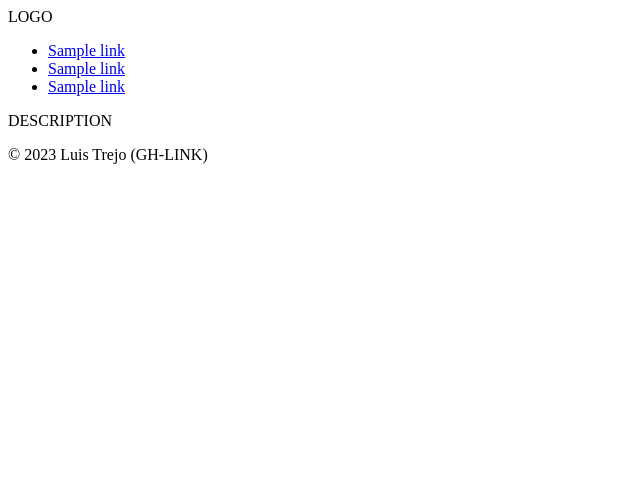
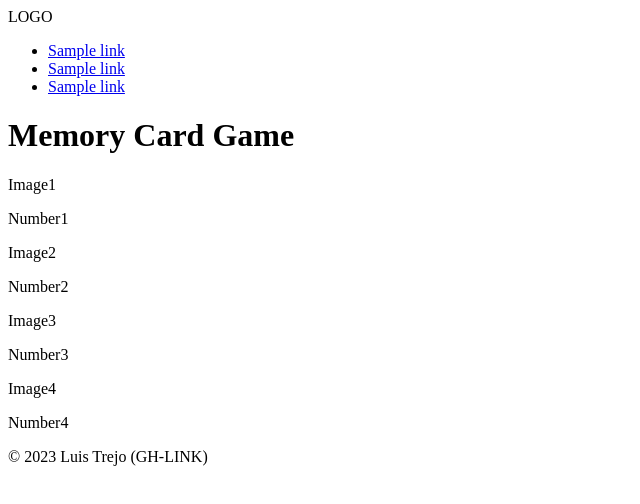
Before and after one commit to TrejoLuis/memory-game, a React (Create React App) app: page / in a window 1280 px wide. Shown: the top 504 px of the page, without its empty margins (0-640 px from the left). Built offline with nearby package versions, Linux system fonts and the light colour scheme.

Commit message:
chore: add dumb data

```diff
--- /dev/null
+++ b/src/components/CardContainer.jsx
@@ -0,0 +1,28 @@
+import React from 'react'
+
+export default function CardContainer ({ data }) {
+  console.log(data)
+
+  const cards = data.map(card =>
+    <Card
+      id={card.id}
+      image={card.image}
+      description={card.description}
+    />
+  )
+
+  return (
+    <div className="card-container">
+      {cards}
+    </div>
+  )
+}
+
+function Card ({ id, image, description }) {
+  return (
+      <div className="card" key={id}>
+        <div className="card-image">{image}</div>
+        <p className="card-description">{description}</p>
+      </div>
+  )
+}
--- a/src/components/Main.jsx
+++ b/src/components/Main.jsx
@@ -1,11 +1,38 @@
-import React from 'react'
+import React, { useState } from 'react'
+import CardContainer from './CardContainer'
+
+const dataIn = [
+  {
+    id: 1,
+    image: 'Image1',
+    description: 'Number1'
+  },
+  {
+    id: 2,
+    image: 'Image2',
+    description: 'Number2'
+  },
+  {
+    id: 3,
+    image: 'Image3',
+    description: 'Number3'
+  },
+  {
+    id: 4,
+    image: 'Image4',
+    description: 'Number4'
+  }
+]
 
 export default function Main () {
+  const [data, setData] = useState(dataIn)
   return (
     <main>
-      <div>DESCRIPTION</div>
+      <h1>Memory Card Game</h1>
       <div className="score-container"></div>
-      <div className="card-container"></div>
+      <CardContainer
+        data={data}
+      />
     </main>
   )
 }
```
